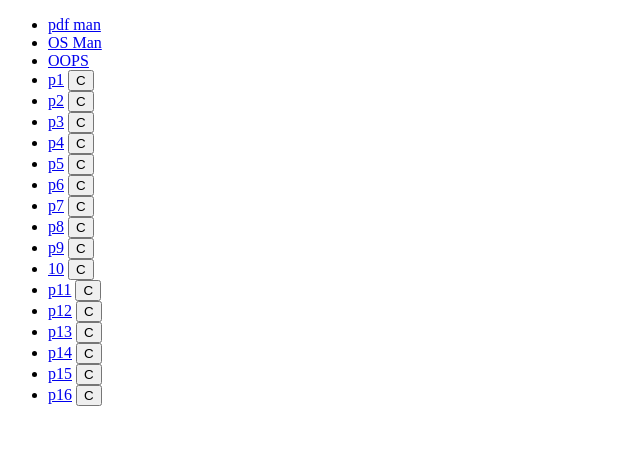
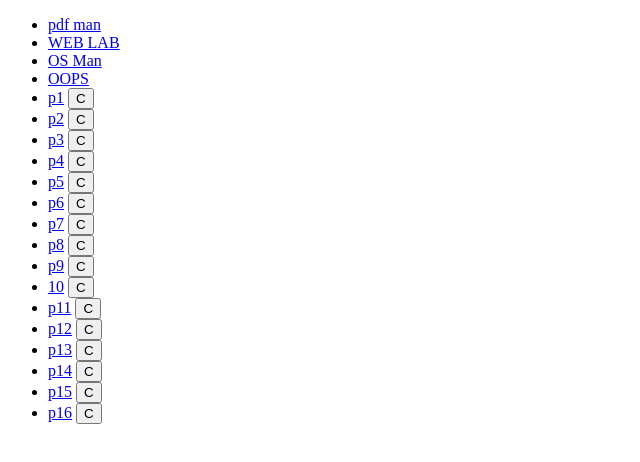
Before and after one commit to xa2383/xa, a plain HTML site: page index.html in a window 1280 px wide. Shown: the whole page, without its empty margins (0-640 px from the left). Drawn offline with Linux system fonts and the light colour scheme.

Commit message:
Update index.html

```diff
--- a/index.html
+++ b/index.html
@@ -8,6 +8,7 @@
 <body>
     <ul>
         <li><a href="PDP.pdf" download>pdf man</a></li>
+        <li><a href="web lab.pdf" downlaod>WEB LAB</a></li>
          <li><a href="OS.pdf" download>OS Man</a></li>
         <li><a href="OOPS Lab Programs.pdf" download>OOPS</a></li>
         <li>
```
